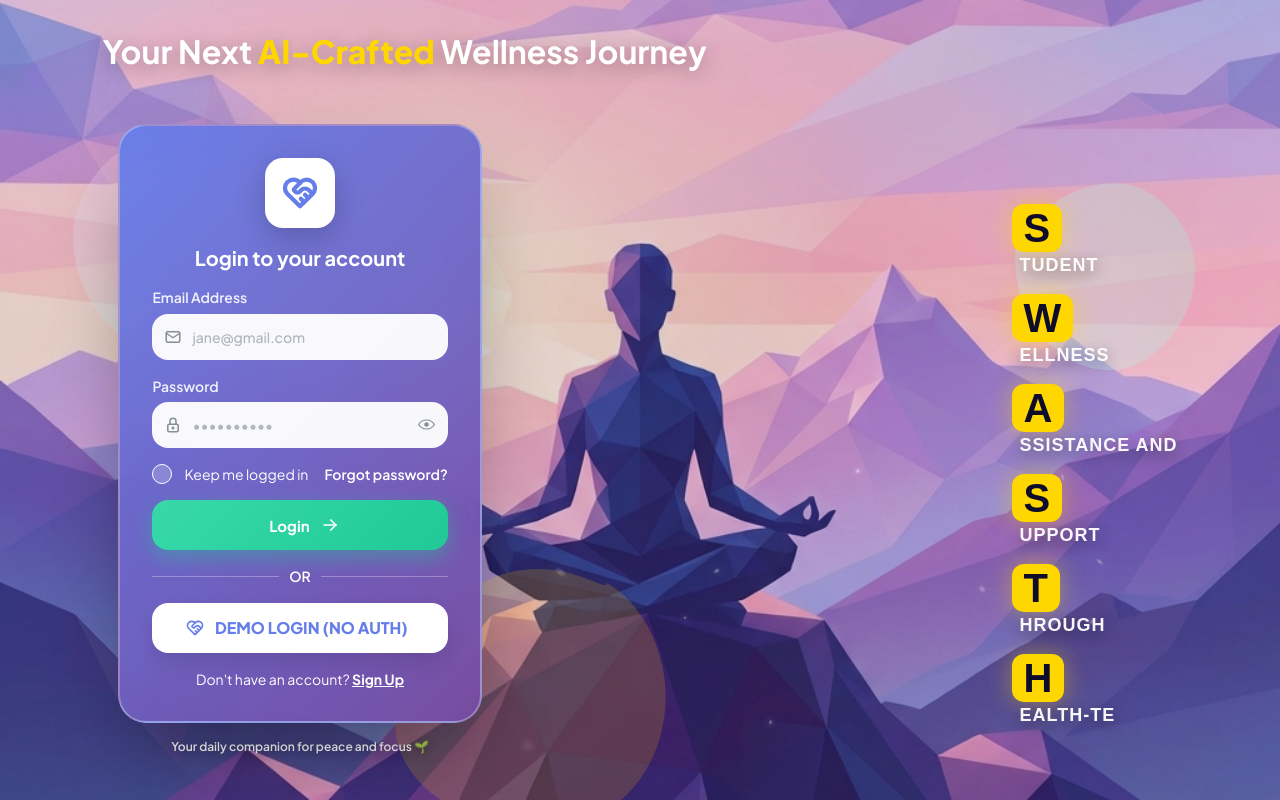
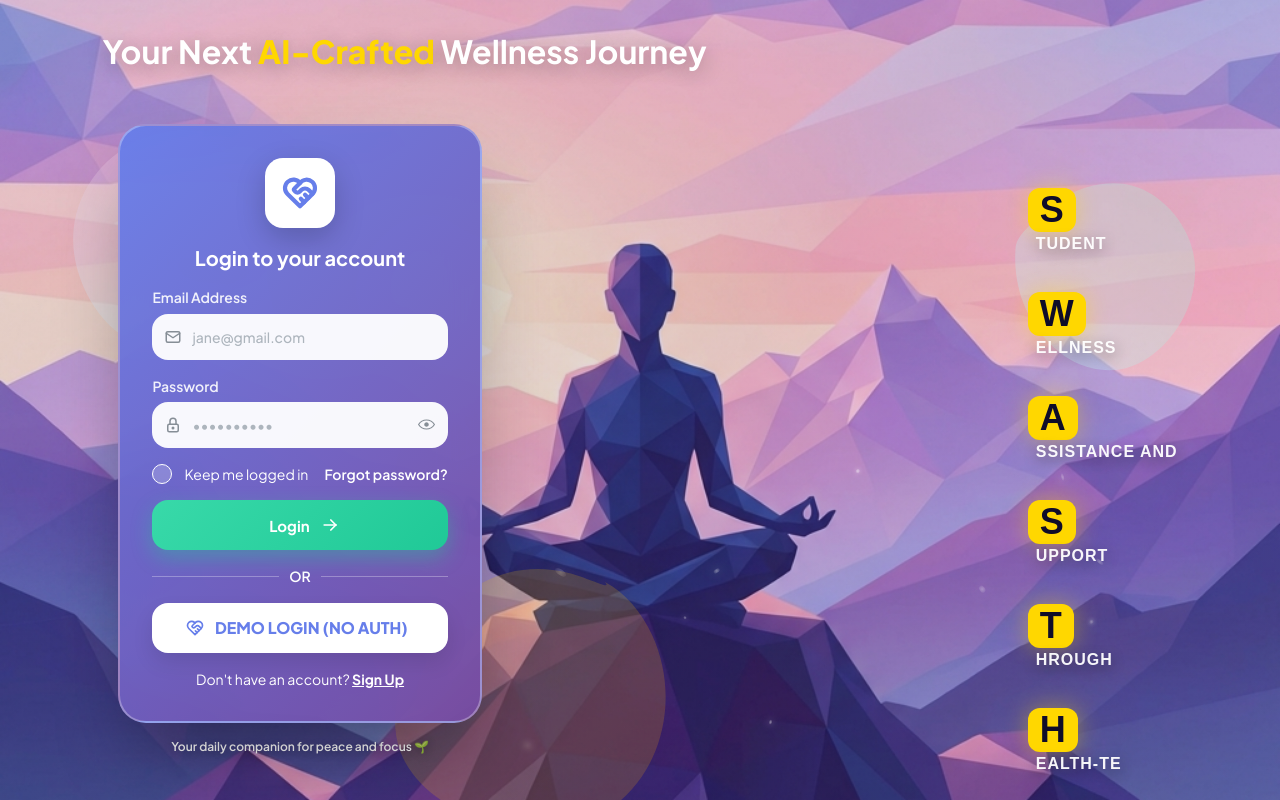
Before and after one commit to GowthamAvula/Digital-Swasth, a React app in the folder frontend/: page / in a window 1280 px wide. Built offline with nearby package versions, Linux system fonts and the light colour scheme; the HTML template or start-up script is replaced by a standard one.

Commit message:
Further refine SWASTH acronym spacing and sizes for clear separation

```diff
--- a/frontend/src/pages/Auth.tsx
+++ b/frontend/src/pages/Auth.tsx
@@ -269,7 +269,7 @@ export function AuthPage() {
                 style={{
                     position: 'absolute',
                     right: '8%',
-                    top: '58%',
+                    top: '60%',
                     transform: 'translateY(-50%)',
                     zIndex: 2,
                     maxWidth: '280px'
@@ -280,7 +280,7 @@ export function AuthPage() {
                     animate={{ opacity: 1, x: 0 }}
                     transition={{ duration: 1, delay: 0.5 }}
                 >
-                    <Stack gap="lg">
+                    <Stack gap={40}>
                         {[
                             { l: 'S', w: 'tudent' },
                             { l: 'W', w: 'ellness' },
@@ -300,7 +300,7 @@ export function AuthPage() {
                                 >
                                     <Text
                                         fw={950}
-                                        size="40px"
+                                        size="36px"
                                         c="#0f0c29"
                                         style={{
                                             lineHeight: 1,
@@ -312,7 +312,7 @@ export function AuthPage() {
                                 </Box>
                                 <Text
                                     fw={800}
-                                    size="18px"
+                                    size="16px"
                                     c="white"
                                     ml={8}
                                     mt={4}
```
